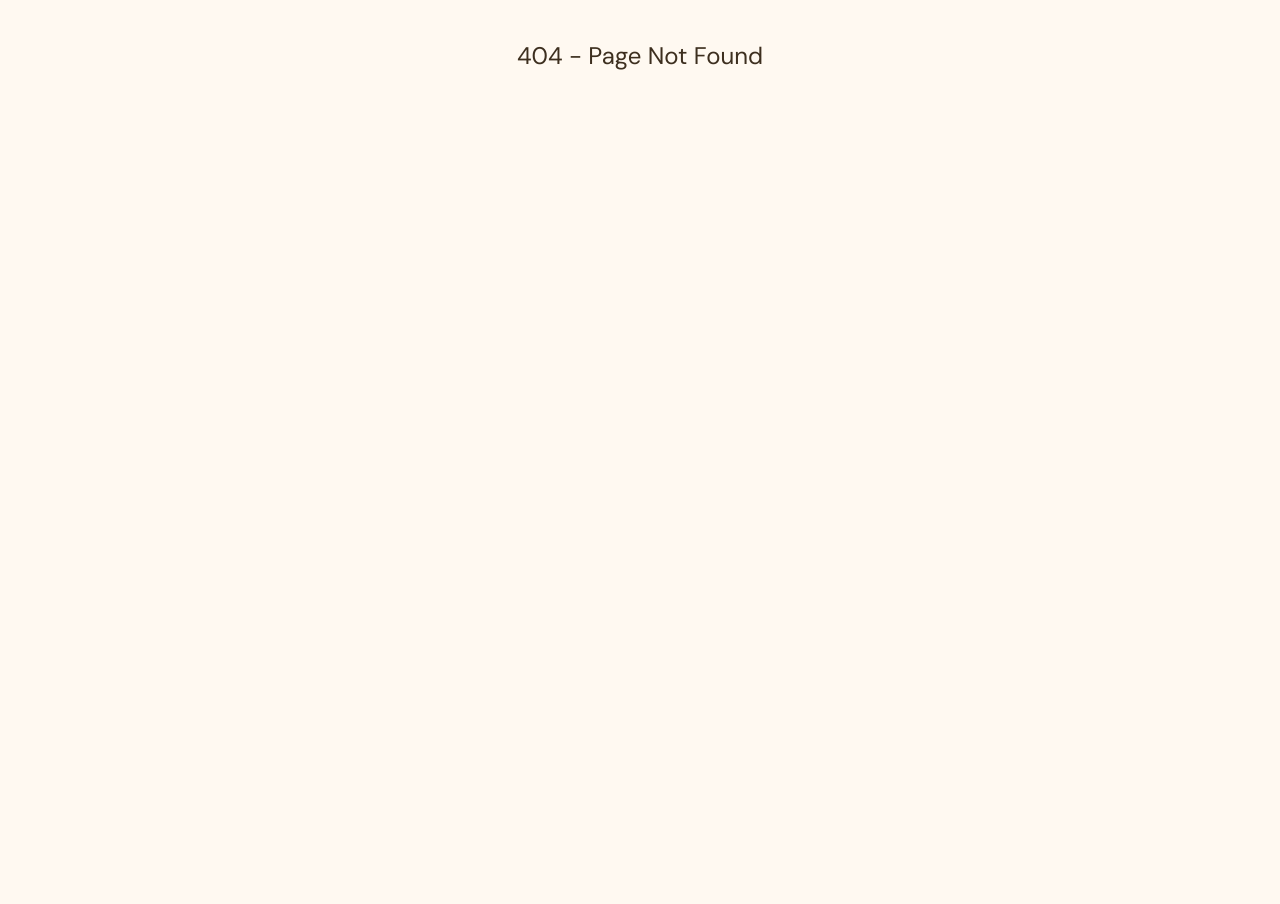
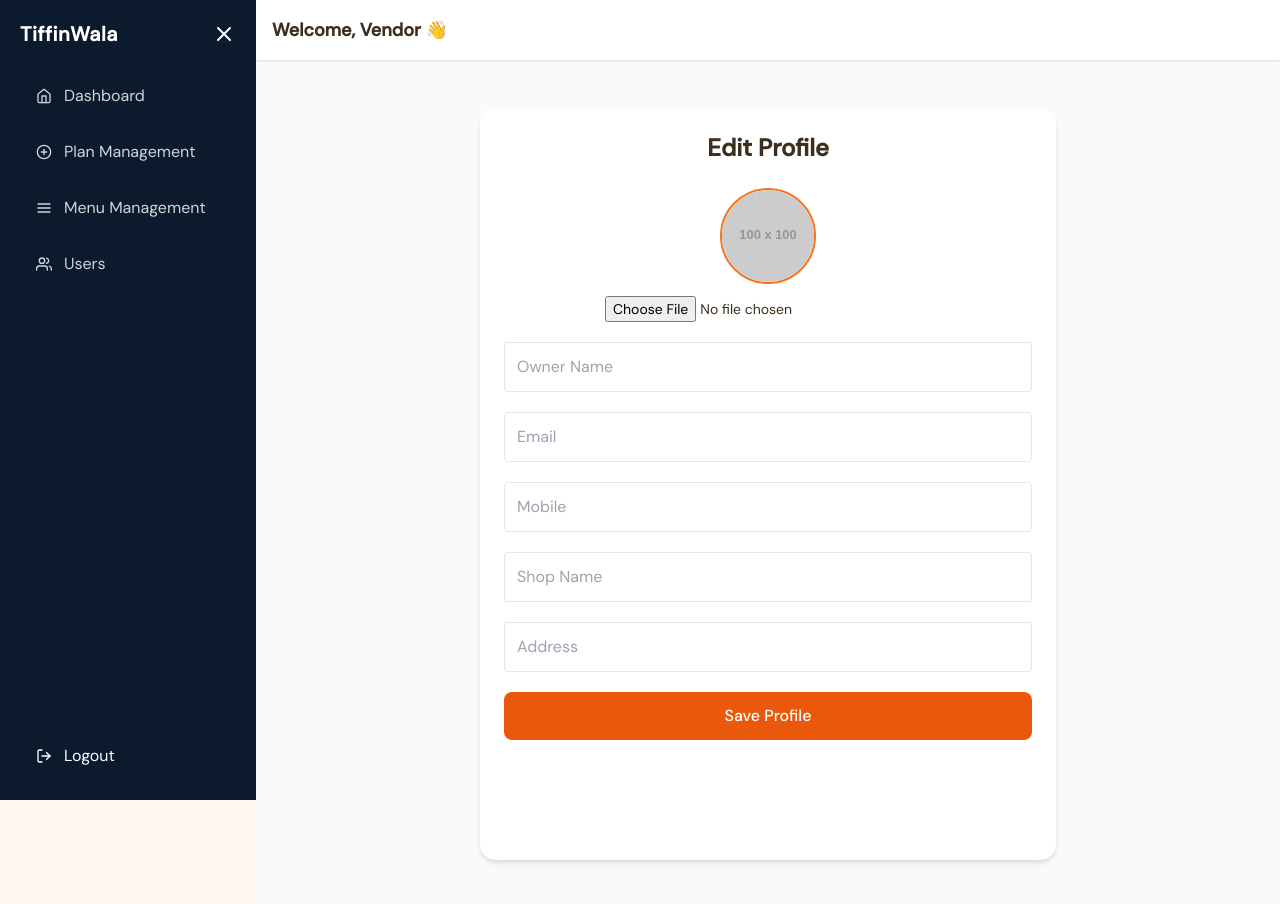
Before and after one commit to vaishnavikathe/tiffinwala-new-, a React (Vite) app in the folder frontend/: page /vendor/profile in a window 1280 px wide. Before the commit this address had no page. Shown: the top 904 px of the page. Before the commit the page ends 840 px from the top, so only its background shows below. Built offline with nearby package versions, Linux system fonts and the light colour scheme; sample sign-in values are in the browser's storage.

Commit message:
Vendor Profile

```diff
--- a/frontend/package.json
+++ b/frontend/package.json
@@ -12,6 +12,7 @@
   "dependencies": {
     "@heroicons/react": "^2.2.0",
     "axios": "^1.15.0",
+    "multer": "^2.1.1",
     "react": "^19.2.4",
     "react-dom": "^19.2.4",
     "react-hot-toast": "^2.6.0",
--- a/frontend/src/App.jsx
+++ b/frontend/src/App.jsx
@@ -4,6 +4,7 @@ import { Routes, Route, Navigate } from "react-router-dom";
 import Layout from "./components/layout/Layout";
 import DashboardLayout from "./components/vendorDashboard/layout/VendorDashboardLayout";
 import UserDashboardLayout from "./components/user/UserDashboardLayout";
+import VendorProfile from "./components/vendorDashboard/layout/VendorProfile";
 
 // Auth Pages
 import VendorLogin from "./pages/Auth/VendorLogin";
@@ -55,7 +56,9 @@ const App = () => {
           <Route path="/vendor/add-plan" element={<AddMealPlan />} />
           <Route path="/vendor/edit-plan/:id" element={<EditMealPlan />} />
           <Route path="/vendor/menu" element={<MenuManagement />} />
+          <Route path="/vendor/profile" element={<VendorProfile />} />
           <Route path="/vendor/users" element={<Users />} />
+
         </Route>
       </Route>
 
--- /dev/null
+++ b/frontend/src/components/vendorDashboard/layout/VendorProfile.jsx
@@ -0,0 +1,180 @@
+import { useEffect, useState } from "react";
+import API from "../../../services/api";
+import toast from "react-hot-toast";
+
+const Profile = () => {
+  const [form, setForm] = useState({
+    ownerName: "",
+    email: "",
+    mobile: "",
+    shopName: "",
+    address: "",
+    profilePic: ""
+  });
+
+  const [image, setImage] = useState(null); // file
+  const [preview, setPreview] = useState(null); //preview
+  const [loading, setLoading] = useState(false);
+
+  // Load existing data safely
+  useEffect(() => {
+    try {
+      const stored = localStorage.getItem("vendor");
+
+      if (stored && stored !== "undefined") {
+        const vendor = JSON.parse(stored);
+        setForm(vendor);
+
+        if (vendor.profilePic) {
+          setPreview(`http://localhost:5000${vendor.profilePic}`);
+        }
+      }
+    } catch (err) {
+      console.error("Vendor parse error:", err);
+    }
+  }, []);
+
+  //  Handle input
+  const handleChange = (e) => {
+    setForm({
+      ...form,
+      [e.target.name]: e.target.value
+    });
+  };
+
+  // Handle image upload
+  const handleImageChange = (e) => {
+    const file = e.target.files[0];
+    if (!file) return;
+
+    setImage(file);
+    setPreview(URL.createObjectURL(file));
+  };
+
+  // Submit update
+  const handleSubmit = async (e) => {
+    e.preventDefault();
+
+    try {
+      setLoading(true);
+
+      const formData = new FormData();
+
+      formData.append("ownerName", form.ownerName);
+      formData.append("email", form.email);
+      formData.append("mobile", form.mobile);
+      formData.append("shopName", form.shopName);
+      formData.append("address", form.address);
+
+      if (image) {
+        formData.append("profilePic", image); // backend field
+      }
+
+      const res = await API.put("/vendor/profile", formData, {
+        headers: {
+          "Content-Type": "multipart/form-data"
+        }
+      });
+
+      // Update localStorage
+      localStorage.setItem("vendor", JSON.stringify(res.data.vendor));
+
+      toast.success("Profile updated");
+
+      // refresh UI instantly
+      window.location.reload();
+
+    } catch (err) {
+      console.error("PROFILE ERROR:", err.response?.data);
+      toast.error(err?.response?.data?.message || "Update failed ❌");
+    } finally {
+      setLoading(false);
+    }
+  };
+
+  return (
+    <div className="p-6 flex justify-center bg-gray-50 min-h-screen">
+      <div className="w-full max-w-xl bg-white p-6 rounded-2xl shadow-md">
+
+        <h2 className="text-2xl font-semibold mb-6 text-center">
+          Edit Profile
+        </h2>
+
+        <form onSubmit={handleSubmit} className="space-y-5">
+
+          {/* 📸 Profile Image */}
+          <div className="flex flex-col items-center gap-3">
+            <div className="w-24 h-24 rounded-full overflow-hidden border-2 border-orange-500">
+              <img
+                src={
+                  preview ||
+                  "https://via.placeholder.com/100"
+                }
+                alt="profile"
+                className="w-full h-full object-cover"
+              />
+            </div>
+
+            <input
+              type="file"
+              onChange={handleImageChange}
+              className="text-sm"
+            />
+          </div>
+
+          {/* Inputs */}
+          <input
+            name="ownerName"
+            value={form.ownerName || ""}
+            onChange={handleChange}
+            placeholder="Owner Name"
+            className="w-full p-3 border rounded"
+          />
+
+          <input
+            name="email"
+            value={form.email || ""}
+            onChange={handleChange}
+            placeholder="Email"
+            className="w-full p-3 border rounded"
+          />
+
+          <input
+            name="mobile"
+            value={form.mobile || ""}
+            onChange={handleChange}
+            placeholder="Mobile"
+            className="w-full p-3 border rounded"
+          />
+
+          <input
+            name="shopName"
+            value={form.shopName || ""}
+            onChange={handleChange}
+            placeholder="Shop Name"
+            className="w-full p-3 border rounded"
+          />
+
+          <input
+            name="address"
+            value={form.address || ""}
+            onChange={handleChange}
+            placeholder="Address"
+            className="w-full p-3 border rounded"
+          />
+
+          {/* Submit */}
+          <button
+            disabled={loading}
+            className="bg-orange-600 hover:bg-orange-700 text-white w-full py-3 rounded-lg font-medium transition"
+          >
+            {loading ? "Updating..." : "Save Profile"}
+          </button>
+
+        </form>
+      </div>
+    </div>
+  );
+};
+
+export default Profile;
--- a/frontend/src/components/vendorDashboard/layout/VendorSidebar.jsx
+++ b/frontend/src/components/vendorDashboard/layout/VendorSidebar.jsx
@@ -6,15 +6,14 @@ import {
   FiMenu,
   FiUsers,
   FiLogOut,
-  FiX,
-  FiUser
+  FiX
 } from "react-icons/fi";
 
 const Sidebar = ({ isOpen, closeSidebar }) => {
   const navigate = useNavigate();
   const [vendor, setVendor] = useState(null);
 
-  // ✅ SAFE vendor fetch (no crash)
+  // ✅ SAFE vendor fetch
   useEffect(() => {
     try {
       const storedVendor = localStorage.getItem("vendor");
@@ -67,7 +66,6 @@ const Sidebar = ({ isOpen, closeSidebar }) => {
           TiffinWala
         </h2>
 
-        {/* ✅ SAFE close */}
         <button
           onClick={() => closeSidebar && closeSidebar()}
           className="text-2xl"
@@ -76,13 +74,25 @@ const Sidebar = ({ isOpen, closeSidebar }) => {
         </button>
       </div>
 
-      {/* 👤 VENDOR INFO */}
+      {/* 👤 PROFILE CARD (CLICKABLE) */}
       {vendor && (
-        <div className="mb-6 p-3 bg-white/10 rounded-xl flex items-center gap-3">
-
+        <div
+          onClick={() => navigate("/vendor/profile")}
+          className="mb-6 p-3 bg-white/10 rounded-xl flex items-center gap-3 cursor-pointer hover:bg-white/20 transition"
+        >
           {/* Avatar */}
-          <div className="w-10 h-10 flex items-center justify-center bg-orange-500 rounded-full">
-            <FiUser />
+          <div className="w-12 h-12 rounded-full overflow-hidden border-2 border-orange-500">
+            {vendor.profilePic ? (
+              <img
+                src={`http://localhost:5000${vendor.profilePic}`}
+                alt="profile"
+                className="w-full h-full object-cover"
+              />
+            ) : (
+              <div className="w-full h-full flex items-center justify-center bg-orange-500 text-white font-bold">
+                {vendor.ownerName?.charAt(0) || "V"}
+              </div>
+            )}
           </div>
 
           {/* Name + Role */}
--- a/frontend/src/services/vendorApi.js
+++ b/frontend/src/services/vendorApi.js
@@ -3,14 +3,14 @@ import API from "./api";
 // Dashboard
 export const getDashboard = () => API.get("/vendor/dashboard");
 
-// ✅ FIXED PLANS API
+// FIXED PLANS API
 export const getPlans = () => API.get("/plan");
 export const createPlan = (data) => API.post("/plan/create", data);
 export const updatePlan = (id, data) => API.put(`/plan/${id}`, data);
 export const deletePlan = (id) => API.delete(`/plan/${id}`);
 
 // Menu
-//export const addMenu = (data) => API.post("/menu", data);
+
 export const addMenu = (data) => API.post(`/menu/${data.planId}`, {
     day: data.day,
     mealType: data.mealType,
@@ -25,3 +25,12 @@ export const getUsers = () => API.get("/vendor/users");
 export const getMenus = () => API.get("/menu");
 // Edit Menu
 export const updateMenu = (id, data) => API.put(`/menu/${id}`, data);
+
+
+//  Get Vendor Profile
+export const getVendorProfile = () =>
+  API.get("/vendor/profile");
+
+//  Update Vendor Profile
+export const updateVendorProfile = (data) =>
+  API.put("/vendor/profile", data);
```
Also changed, not shown: 1 other file (tests, documents, lock files or other folders).
